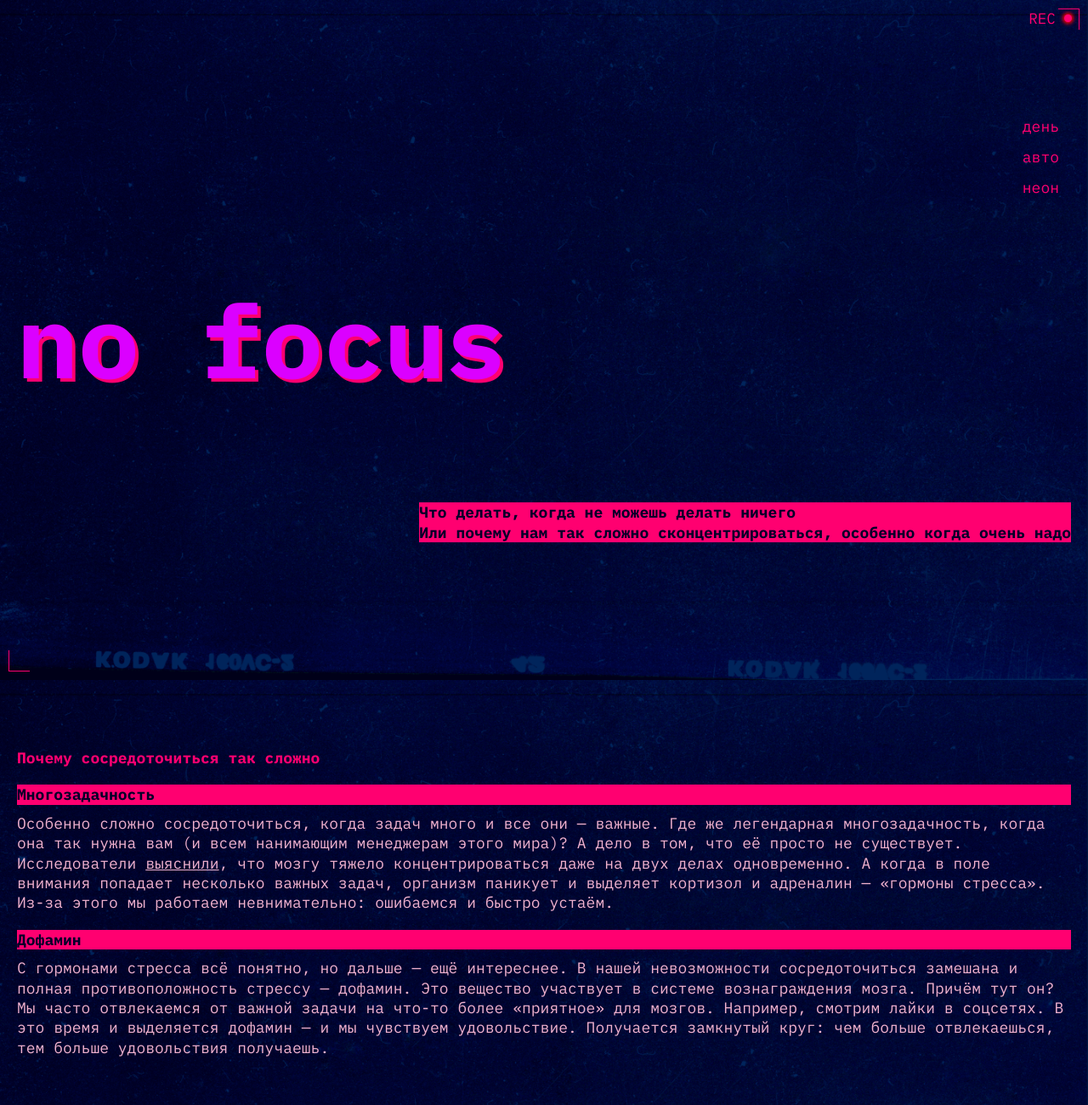
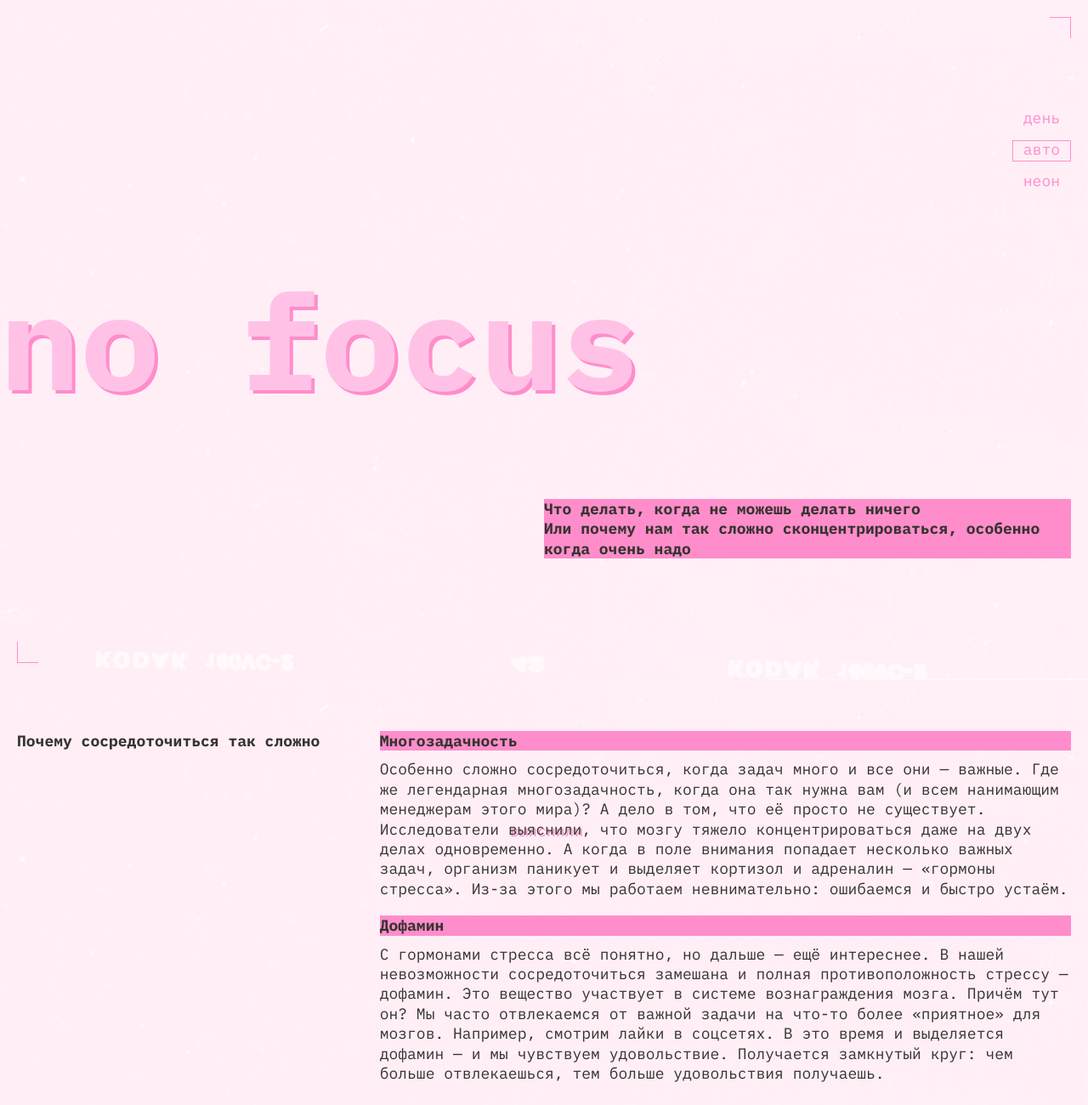
Before and after one commit to Roll336/slozhno-sosredotochitsya, a plain HTML site: page index.html in a window 1280 px wide. Shown: the top 1300 px of the page at 85% size. Drawn offline with Linux system fonts and the light colour scheme.

Commit message:
почти все

```diff
--- a/index.html
+++ b/index.html
@@ -48,11 +48,11 @@
         Что делать, когда не можешь делать ничего<br />
         Или почему нам так сложно сконцентрироваться, особенно когда очень надо
       </h3>
-      <div class="decorated-zone-item">rec</div>
+      <div class="decorated-zone-item" aria-hidden="true">rec</div>
     </header>
     <main class="content">
       <section class="main__section">
-        <h2 class="section__title">Почему сосредоточиться так сложно</h2>
+        <h2 class="section__title">Почему сосредоточиться&nbsp;так сложно</h2>
         <div class="text-container">
           <h3 class="subtitle subtitle-decor">Многозадачность</h3>
           <p class="text">
@@ -60,7 +60,7 @@
             важные. Где же легендарная многозадачность, когда она так нужна вам
             (и всем нанимающим менеджерам этого мира)? А дело в том, что её
             просто не существует. Исследователи
-            <a class="accent-link" href="#">выяснили</a>, что мозгу тяжело
+            <a class="link accent-link" href="https://www.ncbi.nlm.nih.gov/pmc/articles/PMC7075496/">выяснили</a>, что мозгу тяжело
             концентрироваться даже на двух делах одновременно. А когда в поле
             внимания попадает несколько важных задач, организм паникует и
             выделяет кортизол и адреналин — «гормоны стресса». Из-за этого мы
@@ -121,9 +121,7 @@
           <h3 class="subtitle subtitle-decor">
             5 простых (на самом деле не очень) советов
           </h3>
-          <h3 class="subtitle subtitle-decor">
-            Представьте небо и облака
-          </h3>
+          <h3 class="subtitle subtitle-decor">Представьте небо и облака</h3>
           <p class="text">
             Или листья в ручье. Тут дело в лёгкой медитации, которая помогает
             успокоиться. Ведь часто именно тревожные мысли о сложных задачах как
@@ -144,7 +142,7 @@
           <h3 class="subtitle subtitle-decor">Прогуляйтесь</h3>
           <p class="text">
             Или даже пробегитесь. Лучше найти парк или лес: один эксперимент
-            показал, что созерцание природы повышает концентрацию, в то время
+            <a class="link" href="https://www.sciencedirect.com/science/article/abs/pii/S0272494415000328">показал</a>, что созерцание природы повышает концентрацию, в то время
             как после просмотра городских пейзажей она наоборот понижается.
             Можно совместить прогулку с физическими упражнениями или бегом — так
             в мозг поступит ещё больше кислорода и он будет лучше работать. Но и
@@ -193,7 +191,7 @@
         </div>
       </section>-->
       <section class="gallery main__section">
-        <h3 class="gallery-container section__subtitle subtitle-decor">
+        <h3 class="gallery-container subtitle subtitle-decor">
           А можно в картинках?
         </h3>
 
--- a/styles/dark.css
+++ b/styles/dark.css
@@ -3,10 +3,21 @@
   здесь окажутся стили, которые нужно переопределить принудительно,
   переключая тему
 */
+.page.theme_dark {
+  --bg-image: url(../images/cover-image-dark.png);
+  --accent-color: #FF0070;
+  --title-color: #DB00FF;
+  --subtitle-decor-color: #000028;
+  --text-color: #F1B2CE;
+  --hover-border-color: rgba(255 0 112 / 0.4);
+  --section-title-color: #FF0070;
+}
 
-.page.theme_dark {
+.page.theme_dark .decorated-zone-item {
+  display: block;
+}
+
   /* сохраните этот селектор в приведённом виде.
     Так стили написанные ниже будут иметь больший вес,
     чем стили в медиазапросе предпочтений пользователя
   */
-}
--- a/styles/light.css
+++ b/styles/light.css
@@ -3,10 +3,46 @@
   Здесь окажутся стили, которые нужно переопределить принудительно,
   переключая тему
 */
+/*:root.theme-light {
+  --bg-image: url(../images/cover-image-light.png);
+  --accent-color: #FF8DCB;
+  --title-color: #FFC2E6;
+  --section-title-color: #353430;
+  --subtitle-decor-color: #353430;
+  --text-color: #353430;
+  --hover-border-color: rgba(50 49 45 / 0.4);
+}*/
+.page.theme_light {
+  --bg-image: url(../images/cover-image-light.png);
+  --accent-color: #FF8DCB;
+  --title-color: #FFC2E6;
+  --section-title-color: #353430;
+  --subtitle-decor-color: #353430;
+  --text-color: #353430;
+  --hover-border-color: rgba(50 49 45 / 0.4);
+}
+.page.theme_light .decorated-zone-item {
+    display: none;
+  }
 
-.page.theme_light {
   /* сохраните этот селектор в приведённом виде.
     Так стили написанные ниже будут иметь больший вес,
     чем стили в медиазапросе предпочтений пользователя
   */
-}
+
+
+   @media (prefers-color-scheme: light) {
+    :root {
+      --bg-image: url(../images/cover-image-light.png);
+    --accent-color: #FF8DCB;
+    --title-color: #FFC2E6;
+    --section-title-color: #353430;
+    --subtitle-decor-color: #353430;
+    --text-color: #353430;
+    --hover-border-color: rgba(50 49 45 / 0.4);
+    }
+
+    .decorated-zone-item {
+      display: none;
+    }
+  }
--- a/styles/style.css
+++ b/styles/style.css
@@ -1,11 +1,9 @@
 /* Основные стили проекта. Это стили для темы, которую вы верстаете первой. */
 
 .page {
-  display: flex;
+ /* display: flex;
   flex-direction: column;
-  gap: var(--page-gap, 50px);
-  /*gap: clamp(3.125rem, 2.529rem + 2.545vi, 3.75rem);
-  /*font-family: var(--main-font, 'IBM Plex mono');*/
+  row-gap: clamp(1.875rem, 12.723vw - 1.107rem, 5rem);*/
   font-family:'IBM Plex mono', sans-serif;
   background-image: var(--bg-image);
   background-position: center;
@@ -22,13 +20,16 @@
   align-items: center;
   block-size: 100vb;
   padding: clamp(0.625rem, 0.029rem + 2.545vi, 1.25rem);
+  margin-block-end: clamp(2.5rem, 5.089vw + 1.307rem, 3.75rem);
 }
+
+
 
 .header::before {
   content: "";
   position: absolute;
-  inset-inline-start: 10px;
-  inset-block-end: 10px;
+  inset-inline-start: clamp(0.625rem, 2.545vw + 0.029rem, 1.25rem);
+  inset-block-end: clamp(0.625rem, 2.545vw + 0.029rem, 1.25rem);
   inline-size: 25px;
   block-size: 25px;
   border-inline-start: 1px solid var(--accent-color, #FF0070);
@@ -38,19 +39,18 @@
 .header::after {
   content: "";
   position: absolute;
-  inset-block-start: 10px;
-  inset-inline-end: 10px;
+  inset-block-start: clamp(0.625rem, 2.545vw + 0.029rem, 1.25rem);
+  inset-inline-end: clamp(0.625rem, 2.545vw + 0.029rem, 1.25rem);
   inline-size: 25px;
   block-size: 25px;
   border-inline-end: 1px solid var(--accent-color, #FF0070);
   border-block-start: 1px solid var(--accent-color, #FF0070);
+}
 
-
-}
 .decorated-zone-item {
 position: absolute;
-right: 1.2rem;
-top: 0.6rem;
+right: clamp(1.188rem, 2.799vw + 0.531rem, 1.875rem);
+top: clamp(0.625rem, 2.29vw + 0.088rem, 1.188rem);
 text-transform: uppercase;
 font-size: 1.1rem;
 color: var(--accent-color, #FF0070);
@@ -70,9 +70,11 @@ box-shadow:  0 0 4px 2px red ;
 
 .header__theme-menu {
   justify-self: end;
-  margin-inline-end: 8px;
+  margin-inline-end: ;
 
 }
+
+
 
 .header__theme-menu-list {
 
@@ -84,31 +86,51 @@ box-shadow:  0 0 4px 2px red ;
 }
 
 .header__theme-menu-button {
-  margin-block: 8px;
   font-size: 18px;
   line-height: 1;
   text-transform: lowercase;
   color: var(--accent-color, #FF0070);
+  margin-block: 6px;
+  background-color: transparent;
+  border: 1px solid transparent;
+  vertical-align: middle;
+  padding-inline: 0.75rem;
+  padding-bottom: 0.25rem;
+}
+
+.header__theme-menu-button:hover {
+border: 1px solid  var(--hover-border-color, rgba(255, 0, 112, 0.4));
+cursor: pointer;
+}
+
+.header__theme-menu-button:focus, .link:focus {
+  outline: none;
+}
+
+.header__theme-menu-button:focus-visible {
+  border-block-end: 1px solid currentColor;
+}
+
+.header__theme-menu-button_active {
+  pointer-events: none;
+  border: 1px solid currentColor;
 }
 
 .title {
   font-size: var(--title__font-size);
   line-height: 82.5%;
   font-weight: bold;
-  color: var(--header__title-color, #DB00FF);
+  color: var(--title-color, #DB00FF);
   text-shadow: 4px 4px 0 var(--accent-color, #FF0070);
 }
 
 .header .subtitle {
   margin: 0;
   justify-self: end;
+  inline-size: var(--header__subtitle-inline-size);
  /* max-inline-size: 50%; */
 }
 
-.header__theme-menu-button {
-  background-color: transparent;
-  border: none;
-}
 
 /*.subtitle-decor {
   font-size: 18px;
@@ -116,21 +138,26 @@ box-shadow:  0 0 4px 2px red ;
   background-color: var(--accent-color, #FF0070);
   color: var(--subtitle-decor-color, #000028);
 }*/
-
+.content {
+  display: flex;
+  flex-direction: column;
+  gap: clamp(3.125rem, 7.634vw + 1.336rem, 5rem);
+  margin-block-end: clamp(2.5rem, 5.089vw + 1.307rem, 3.75rem);
+}
 
 .main__section {
-  padding: clamp(0.625rem, 0.029rem + 2.545vi, 1.25rem);
+  padding-inline: clamp(0.625rem, 0.029rem + 2.545vi, 1.25rem);
 }
 
-.main__section:not(:last-child) {
-  margin-block-end: var(--page-gap, 50px);
-}
+/*.main__section:not(:last-child) {
+  margin-block-end: clamp(1.875rem, 12.723vw - 1.107rem, 5rem);
+}*/
 
 .section__title {
   font-size: 18px;
   line-height: 130%;
   font-weight: bold;
-  color: var(--accent-color, #FF0070);
+  color: var(--section-title-color, #FF0070);
   margin-block-end: 20px;
 
 }
@@ -148,11 +175,28 @@ box-shadow:  0 0 4px 2px red ;
   font-size: 18px;
   line-height: 130%;
   font-weight: normal;
-   color: var(--text-color,#F1B2CE);
+  color: var(--text-color,#F1B2CE);
 }
 
 .text:not(:last-of-type) {
   margin-block-end: 20px;
+}
+
+.link {
+  text-shadow: 2px 2px 0 var(--accent-color, #FF0070);
+  text-decoration: none;
+}
+
+.link:hover {
+  border-bottom: 1px solid var(--text-color, #F1B2CE);
+}
+
+.link:focus-visible {
+  display: inline-block;
+  outline: 1px solid currentColor;
+  line-height: 0.5;
+  padding-bottom: 5px;
+
 }
 
 .difference-text-container .subtitle:first-of-type {
@@ -169,7 +213,7 @@ box-shadow:  0 0 4px 2px red ;
 }
 
 .gallery .subtitle {
-margin: 0;
+  margin: 0;
 }
 
 .gallery-container {
@@ -183,15 +227,43 @@ margin: 0;
 .image {
   /*display: block;*/
   inline-size: 100%;
+  block-size: 100%;
   object-position: center;
-  object-fit: contain;
+  object-fit: cover;
 }
 
 .footer {
   display: flex;
+  position: relative;
   justify-content: center;
   align-items: center;
   block-size: 100vb;
+}
+
+.footer::before {
+  content: "";
+  position: absolute;
+  inset-inline-start: 10px;
+  inset-block-end: 10px;
+  inline-size: 25px;
+  block-size: 25px;
+  border-inline-start: 1px solid var(--accent-color, #FF0070);
+  border-block-end: 1px solid var(--accent-color, #FF0070);
+}
+
+.footer::after {
+  content: "";
+  position: absolute;
+  inset-block-start: 10px;
+  inset-inline-end: 10px;
+  inline-size: 25px;
+  block-size: 25px;
+  border-inline-end: 1px solid var(--accent-color, #FF0070);
+  border-block-start: 1px solid var(--accent-color, #FF0070);
+}
+
+.footer .title {
+  text-shadow: 2px 2px 0 var(--accent-color, #FF0070);
 }
 
 /*.title {
@@ -200,4 +272,4 @@ margin: 0;
   font-weight: bold;
   color: var(--header__title-color, #DB00FF);
   text-shadow: 4px 4px 0 var(--accent-color, #FF0070);
-}
+}*/
--- a/styles/variables.css
+++ b/styles/variables.css
@@ -1,15 +1,67 @@
 :root {
   --bg-image: url(../images/cover-image-dark.png);
   --accent-color: #FF0070;
-  --header__title-color: #DB00FF;
+  --title-color: #DB00FF;
   --title__font-size: clamp(7.25rem, 7.0115rem + 1.0178vw, 7.5rem);
   --subtitle-decor-color: #000028;
   --text-color: #F1B2CE;
-  --page-gap: clamp(1.875rem, 0.086rem + 7.634vi, 3.75rem);
-  --text-shadow: ;
+  --hover-border-color: rgba(255 0 112 / 0.4);
+  --section-title-color: #FF0070;
+  --header__subtitle-inline-size: clamp(22.188rem, 2.29vw + 21.651rem, 22.75rem);
+}
+  /*--page-margin: clamp(1.875rem, 0.086rem + 7.634vi, 3.75rem);*/
+
 
   /*--main-font: 'IBM Plex mono', sans-serif;*/
-}/*
+/*
   Переменные для вашего проекта
   и их переопределение под различные устройства
 */
+@media screen and (width >= 768px) {
+  :root {
+    --title__font-size: clamp(7.5rem, 0.5625rem + 14.4531vw, 9.8125rem);
+    --header__subtitle-inline-size: 50%;
+  }
+  .header .title {
+    margin-inline-start: -20px;
+  }
+  .main__section {
+    display: grid;
+    grid-template-columns: 1fr 2fr;
+    gap: 20px;
+    margin-block-end: 0;
+  }
+  .main__section:nth-of-type(2) {
+    grid-template-columns: repeat(3, 1fr);
+    grid-template-rows: repeat(2, auto) ;
+  }
+  .main__section:nth-of-type(2) .section__title {
+    grid-column; 1 / 2;
+    margin: 0;
+  }
+  .main__section:nth-of-type(2) .text-container {
+    grid-row: 2 / 3;
+    grid-column:  1 / 4;
+  }
+  .gallery {
+    grid-template-columns: repeat(3, 1fr);
+    grid-template-rows: repeat(4, auto) ;
+  }
+  .gallery .subtitle {
+    grid-row: 1 / 2;
+    grid-column: 1 / 4;
+  }
+  .image-sunset {
+    grid-row: 2 / 3;
+    grid-column: 1 / span 2;
+  }
+  .image-ice-cream {
+    grid-row: 2 / 4;
+  }
+  .image-tape {
+    grid-row: 3 / span 2;
+  }
+  .image-street {
+    grid-column: 2 / span 2;
+  }
+}
```
